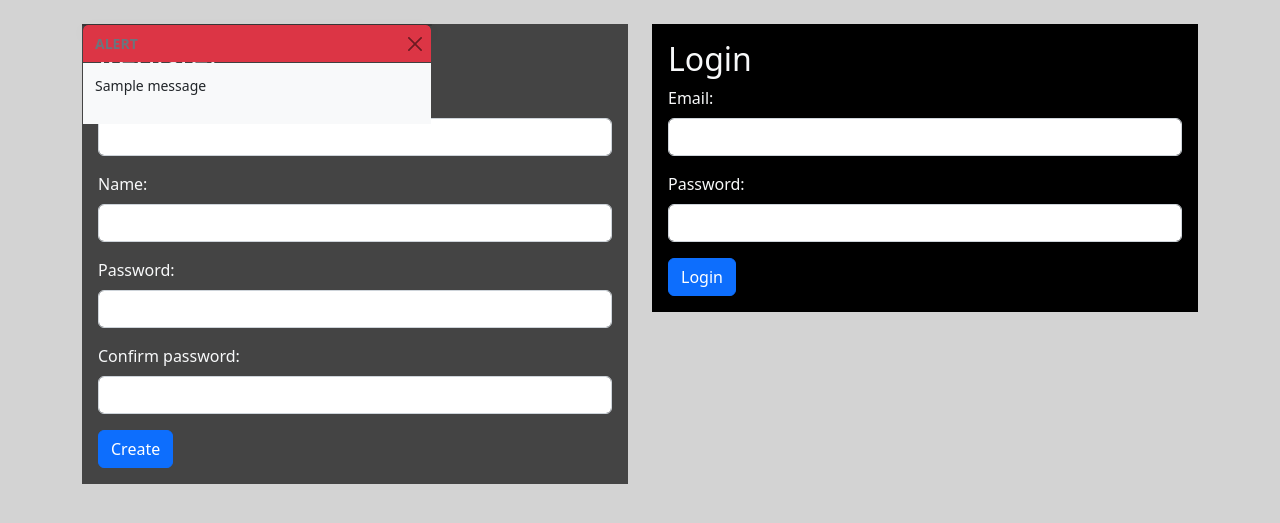
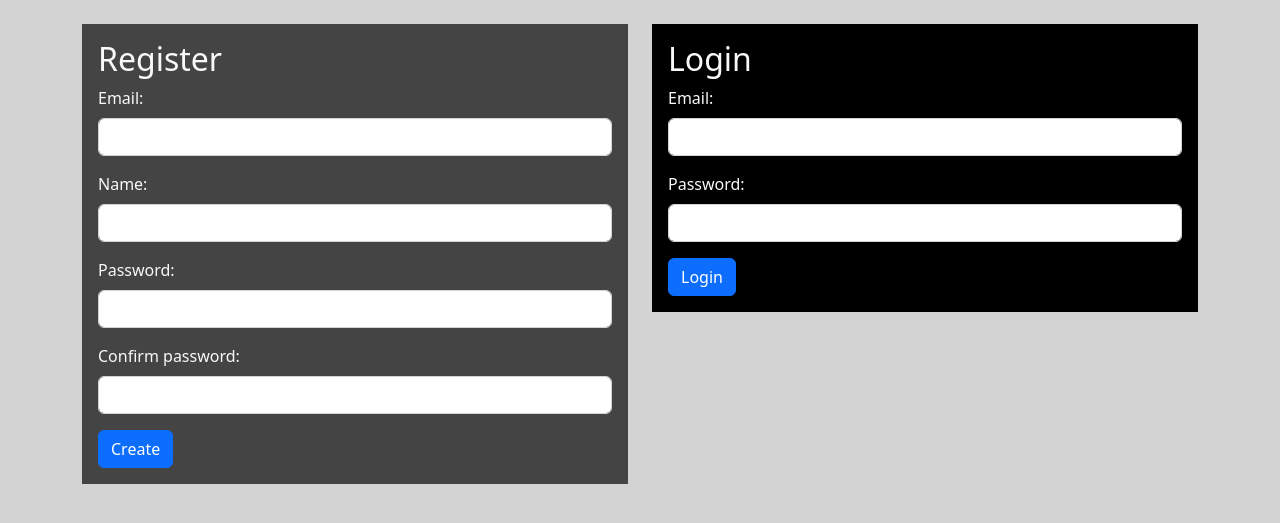
Before and after one commit to kdevivanco/registro_inicio_de_sesion, a Flask app: template app/templates/create.html in a window 1280 px wide. Shown: the part 54-577 px from the top of the page. Run offline with Flask 2, Linux system fonts and the light colour scheme; the template is opened without the code that fills it: most values are stand-ins (such as "Sample title", 1, 10 or a date in 2020); one stand-in notice (Sample message) is shown.

Commit message:
arregle toastr

```diff
--- a/app/templates/create.html
+++ b/app/templates/create.html
@@ -18,21 +18,6 @@
         </div>
     </nav>
     <div class="container">
-        {% with messages = get_flashed_messages(with_categories=true) %}
-            {% if messages %}
-                {% for type,message in messages %}
-                <div class="toast show bg-danger" role="alert" aria-live="assertive" aria-atomic="true">
-                    <div class="toast-header bg-danger">
-                        <strong class="me-auto">ALERT</strong>
-                        <button type="button" class="btn-close" data-bs-dismiss="toast" aria-label="Close" onclick="closeToast()"></button>
-                    </div>
-                    <div class="toast-body bg-light">
-                        <p>{{message}}  </p>
-                    </div>
-                </div>
-                {% endfor %}
-            {% endif %}
-        {% endwith %}
         <div class="row">
 
             <div class="col-6">
@@ -81,13 +66,6 @@
     <script src="https://cdn.jsdelivr.net/npm/bootstrap@5.2.3/dist/js/bootstrap.bundle.min.js" integrity="sha384-kenU1KFdBIe4zVF0s0G1M5b4hcpxyD9F7jL+jjXkk+Q2h455rYXK/7HAuoJl+0I4" crossorigin="anonymous"></script>
     <script src="https://code.jquery.com/jquery-3.6.1.min.js" integrity="sha256-o88AwQnZB+VDvE9tvIXrMQaPlFFSUTR+nldQm1LuPXQ=" crossorigin="anonymous"></script>
     <script src="{{ url_for('static', filename='toastr.min.js')}}"></script>
-    <script text="javascript">
-        toast = document.getElementsByClassName("toast");
-
-        function closeToast(){
-            toast.classList.remove('show');
-        }
-    </script>
     <script>
         {% with messages = get_flashed_messages(with_categories=true) %}
             {% if messages %}
```
Also changed, not shown: app/models/users.py (+6 -3 lines).
